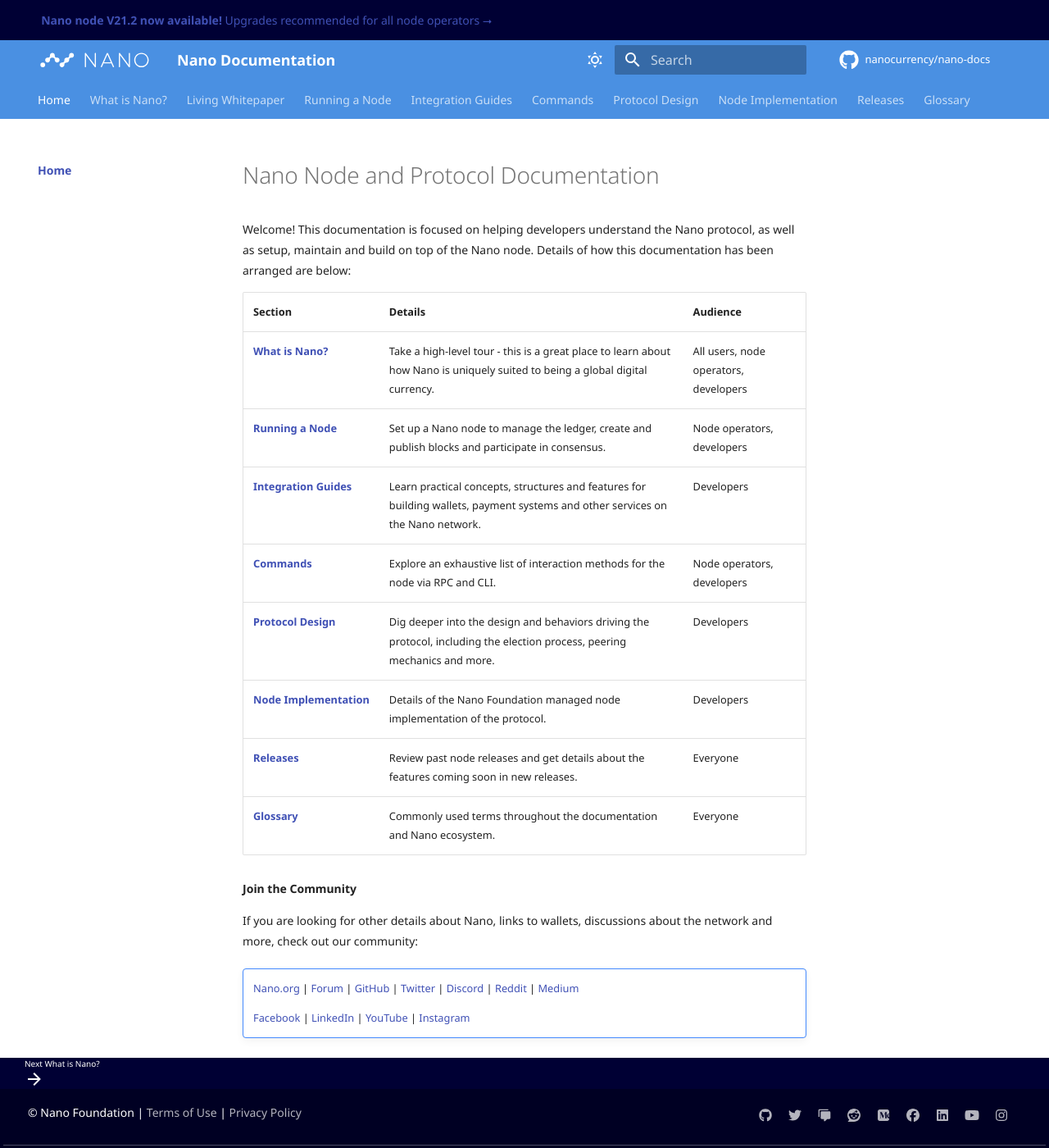
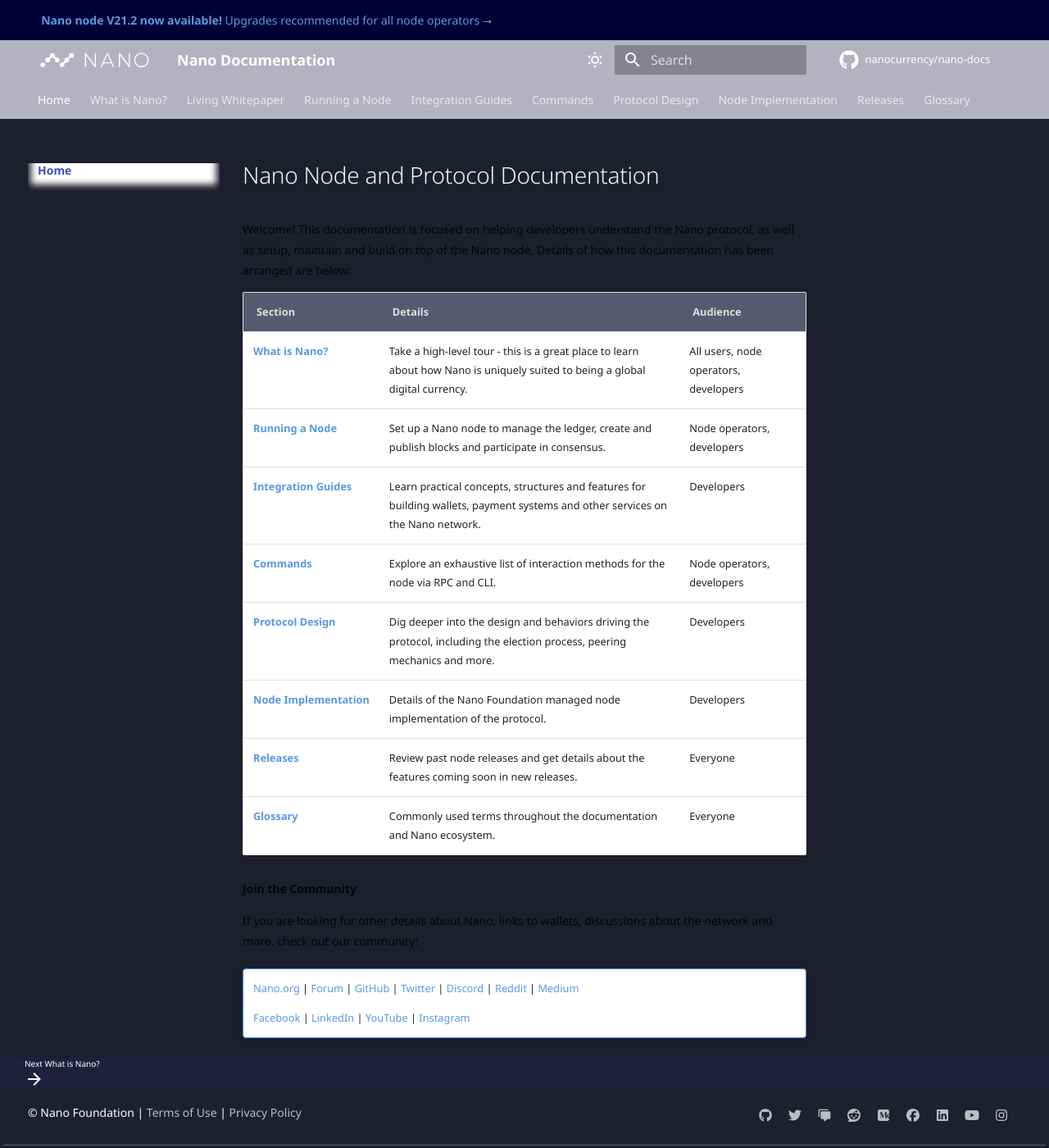
Before and after one commit to nanocurrency/nano-docs, an MkDocs documentation site: the page built from docs/index.md, in a window 1280 px wide and 1400 px high. Shown: the whole window at 82% size. Built offline with MkDocs 1.6.1 and Material for MkDocs 9.7.7, drawn with Linux system fonts in a browser that asks for light colours; comment, search, counter and statistics services are not loaded.

Commit message:
Adjustments to dark mode for better experience (#416)

```diff
--- a/docs/stylesheets/extras.css
+++ b/docs/stylesheets/extras.css
@@ -30,7 +30,7 @@
 }
 
 .md-announce__inner a {
-    color: #F4FAFF;
+    color: #F4FAFF !important;
 }
 
 /*.md-container {
@@ -57,14 +57,6 @@
 	padding-left: 0.6rem;
 }
 
-/*
-.md-header,
-.md-footer-nav,
-.md-footer-meta {
-    background-color: #4a90e2;
-}
-*/
-
 /* Highlight current page in nav menu */
 .md-nav__link--active {
     /*color      : #4a90e2;*/
@@ -88,11 +80,6 @@
 /*tighten up table padding*/
 .md-typeset table:not([class]) td {
     padding: 0.6rem 0.6rem;
-}
-
-.md-typeset table:not([class]) th {
-    padding: 0.6rem 0.6rem;
-    min-width: 50px;
 }
 
 .md-typeset {
@@ -131,10 +118,6 @@
 .codehilite .c1 {
 	color: #7e7c8e;
 }
-
-/*.md-typeset h1 {
-	color: #131121;
-}*/
 
 .md-nav__title {
 	display: none;
@@ -185,10 +168,6 @@
     width: 120px;
 }
 
-.md-announce {
-    background-color: #000034;
-}
-
 @media only screen and (min-width: 45em) {
     .md-footer-social {
         padding: 0;
@@ -203,3 +182,69 @@
         height: 52px;
     }
 }
+
+.md-tabs  {
+    width: 100%;
+    overflow: auto;
+    color: var(--md-primary-bg-color);
+    background-color: rgb(0 0 52 / 30%);
+    transition: background 250ms;
+}
+
+.md-header {
+    position: -webkit-sticky;
+    position: sticky;
+    top: 0;
+    right: 0;
+    left: 0;
+    z-index: 2;
+    height: 2.4rem;
+    color: var(--md-primary-bg-color);
+    background-color: rgb(0 0 52 / 0.3);
+    box-shadow: 0 0 0.2rem rgba(0,0,0,0), 0 0.2rem 0.4rem rgba(0,0,0,0);
+    transition: color 250ms,background-color 250ms;
+}
+
+
+.md-announce {
+    background-color: rgb(0 0 52 / 30%);
+}
+
+.md-typeset a {
+    color: hsl(212 72% 62% / 1);
+    word-break: break-word;
+}
+
+.md-typeset a:focus, .md-typeset a:hover {
+    color: hsl(212 66% 67% / 1);
+}
+
+.md-main {
+    flex-grow: 1;
+    background-color: #1e1f2d;
+}
+
+.md-typeset h1 {
+    margin: 0 0 1.25em;
+    color: hsl(0 0% 100% / 0.95);
+    font-weight: 300;
+    font-size: 2em;
+    line-height: 1.3;
+    letter-spacing: -0.01em;
+}
+
+.md-typeset table:not([class]) th {
+    min-width: 5rem;
+    padding: .9375em 1.25em;
+    color: hsl(0 0% 87% / 1);
+    vertical-align: top;
+    background-color: hsl(238deg 12% 39%);
+}
+
+.md-footer-nav {
+    background-color: #1f213c;
+}
+
+.md-footer-meta {
+    background-color: hsl(232deg 22% 15%);
+}
```
